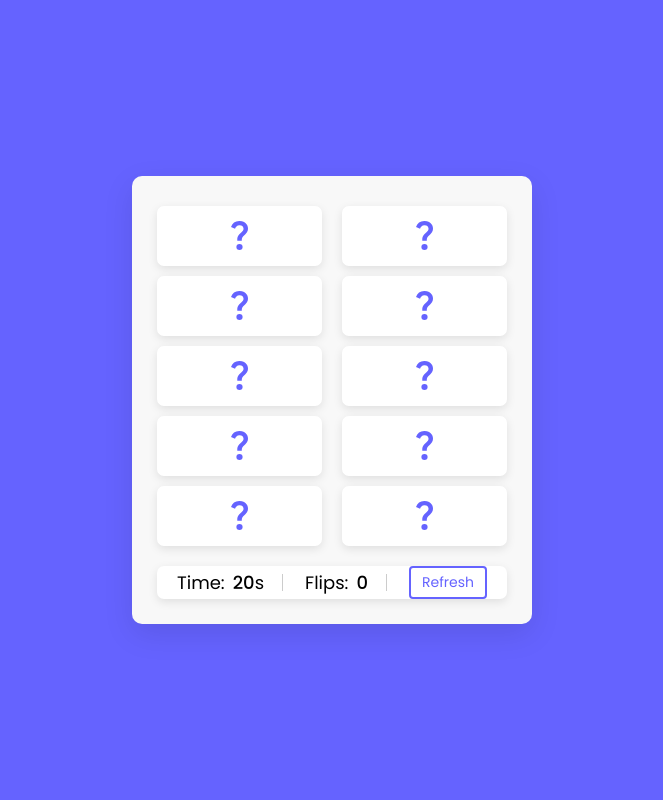
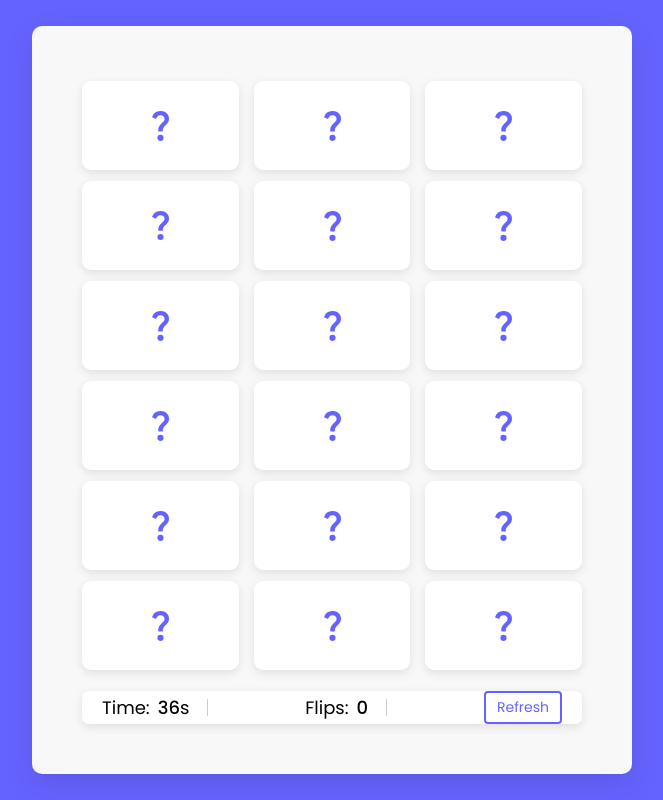
Before and after one commit to Asnaabdul/memorycard-game, a plain HTML site: page Memory Cards Game [Demo 2]/index.html in a window 1280 px wide. Shown: the whole page, without its empty margins (308-971 px from the left). Drawn offline with Linux system fonts and the light colour scheme.

Commit message:
Add files via upload

```diff
--- a/Memory Cards Game [Demo 2]/index.html
+++ b/Memory Cards Game [Demo 2]/index.html
@@ -9,121 +9,108 @@
 
 <body>
   <div class="wrapper">
+
     <ul class="cards">
 
       <!-- Pair 1 -->
       <li class="card">
-        <div class="view front-view">
-          <img src="images/que_icon.svg" alt="icon">
-        </div>
-        <div class="view back-view">
-          <img src="images/img-1.png" alt="card-img">
-          <span class="card-number">0</span>
-        </div>
+        <div class="view front-view"><img src="images/que_icon.svg" alt="icon"></div>
+        <div class="view back-view"><img src="images/img_1.png"><span class="card-number">0</span></div>
       </li>
-
       <li class="card">
-        <div class="view front-view">
-          <img src="images/que_icon.svg" alt="icon">
-        </div>
-        <div class="view back-view">
-          <img src="images/img-1.png" alt="card-img">
-          <span class="card-number">0</span>
-        </div>
+        <div class="view front-view"><img src="images/que_icon.svg"></div>
+        <div class="view back-view"><img src="images/img_1.png"><span class="card-number">3</span></div>
       </li>
 
       <!-- Pair 2 -->
       <li class="card">
-        <div class="view front-view">
-          <img src="images/que_icon.svg" alt="icon">
-        </div>
-        <div class="view back-view">
-          <img src="images/img-2.png" alt="card-img">
-          <span class="card-number">0</span>
-        </div>
+        <div class="view front-view"><img src="images/que_icon.svg"></div>
+        <div class="view back-view"><img src="images/img_2.png"><span class="card-number">0</span></div>
       </li>
-
       <li class="card">
-        <div class="view front-view">
-          <img src="images/que_icon.svg" alt="icon">
-        </div>
-        <div class="view back-view">
-          <img src="images/img-2.png" alt="card-img">
-          <span class="card-number">2</span>
-        </div>
+        <div class="view front-view"><img src="images/que_icon.svg"></div>
+        <div class="view back-view"><img src="images/img_2.png"><span class="card-number">8</span></div>
       </li>
 
       <!-- Pair 3 -->
       <li class="card">
-        <div class="view front-view">
-          <img src="images/que_icon.svg" alt="icon">
-        </div>
-        <div class="view back-view">
-          <img src="images/img-3.png" alt="card-img">
-          <span class="card-number">2</span>
-        </div>
+        <div class="view front-view"><img src="images/que_icon.svg"></div>
+        <div class="view back-view"><img src="images/img_3.png"><span class="card-number">1</span></div>
       </li>
-
       <li class="card">
-        <div class="view front-view">
-          <img src="images/que_icon.svg" alt="icon">
-        </div>
-        <div class="view back-view">
-          <img src="images/img-3.png" alt="card-img">
-          <span class="card-number">1</span>
-        </div>
+        <div class="view front-view"><img src="images/que_icon.svg"></div>
+        <div class="view back-view"><img src="images/img_3.png"><span class="card-number">2</span></div>
       </li>
 
       <!-- Pair 4 -->
       <li class="card">
-        <div class="view front-view">
-          <img src="images/que_icon.svg" alt="icon">
-        </div>
-        <div class="view back-view">
-          <img src="images/img-4.png" alt="card-img">
-          <span class="card-number">1</span>
-        </div>
+        <div class="view front-view"><img src="images/que_icon.svg"></div>
+        <div class="view back-view"><img src="images/img_4.png"><span class="card-number">0</span></div>
       </li>
-
       <li class="card">
-        <div class="view front-view">
-          <img src="images/que_icon.svg" alt="icon">
-        </div>
-        <div class="view back-view">
-          <img src="images/img-4.png" alt="card-img">
-          <span class="card-number">3</span>
-        </div>
+        <div class="view front-view"><img src="images/que_icon.svg"></div>
+        <div class="view back-view"><img src="images/img_4.png"><span class="card-number">4</span></div>
       </li>
 
       <!-- Pair 5 -->
       <li class="card">
-        <div class="view front-view">
-          <img src="images/que_icon.svg" alt="icon">
-        </div>
-        <div class="view back-view">
-          <img src="images/img-5.png" alt="card-img">
-          <span class="card-number">0</span>
-        </div>
+        <div class="view front-view"><img src="images/que_icon.svg"></div>
+        <div class="view back-view"><img src="images/img_5.png"><span class="card-number">1</span></div>
+      </li>
+      <li class="card">
+        <div class="view front-view"><img src="images/que_icon.svg"></div>
+        <div class="view back-view"><img src="images/img_5.png"><span class="card-number">3</span></div>
       </li>
 
+      <!-- Pair 6 -->
       <li class="card">
-        <div class="view front-view">
-          <img src="images/que_icon.svg" alt="icon">
-        </div>
-        <div class="view back-view">
-          <img src="images/img-5.png" alt="card-img">
-          <span class="card-number">4</span>
-        </div>
+        <div class="view front-view"><img src="images/que_icon.svg"></div>
+        <div class="view back-view"><img src="images/img_6.png"><span class="card-number">1</span></div>
+      </li>
+      <li class="card">
+        <div class="view front-view"><img src="images/que_icon.svg"></div>
+        <div class="view back-view"><img src="images/img_6.png"><span class="card-number">8</span></div>
+      </li>
+
+      <!-- Pair 7 -->
+      <li class="card">
+        <div class="view front-view"><img src="images/que_icon.svg"></div>
+        <div class="view back-view"><img src="images/img_7.png"><span class="card-number">0</span></div>
+      </li>
+      <li class="card">
+        <div class="view front-view"><img src="images/que_icon.svg"></div>
+        <div class="view back-view"><img src="images/img_7.png"><span class="card-number">8</span></div>
+      </li>
+
+      <!-- Pair 8 -->
+      <li class="card">
+        <div class="view front-view"><img src="images/que_icon.svg"></div>
+        <div class="view back-view"><img src="images/img_8.png"><span class="card-number">1</span></div>
+      </li>
+      <li class="card">
+        <div class="view front-view"><img src="images/que_icon.svg"></div>
+        <div class="view back-view"><img src="images/img_8.png"><span class="card-number">4</span></div>
+      </li>
+
+      <!-- Pair 9 -->
+      <li class="card">
+        <div class="view front-view"><img src="images/que_icon.svg"></div>
+        <div class="view back-view"><img src="images/img_9.png"><span class="card-number">1</span></div>
+      </li>
+      <li class="card">
+        <div class="view front-view"><img src="images/que_icon.svg"></div>
+        <div class="view back-view"><img src="images/img_9.png"><span class="card-number">3</span></div>
       </li>
 
     </ul>
 
     <!-- Game Details -->
     <div class="details">
-      <p class="time">Time: <span><b>20</b>s</span></p>
+      <p class="time">Time: <span><b>30</b>s</span></p>
       <p class="flips">Flips: <span><b>0</b></span></p>
       <button id="refresh-btn">Refresh</button>
     </div>
+
   </div>
 
   <script src="script.js"></script>
--- a/Memory Cards Game [Demo 2]/script.js
+++ b/Memory Cards Game [Demo 2]/script.js
@@ -3,7 +3,7 @@ const timeTag = document.querySelector(".time b");
 const flipsTag = document.querySelector(".flips b");
 const refreshBtn = document.querySelector("#refresh-btn");
 
-let maxTime = 20;
+let maxTime = 36 ;
 let timeLeft = maxTime;
 let flips = 0;
 let matchedCard = 0;
@@ -48,7 +48,7 @@ function flipCard({target: clickedCard}) {
 function matchCards(img1, img2) {
     if(img1 === img2) {
         matchedCard++;
-        if(matchedCard === 5) {
+        if(matchedCard === 9) {
             clearInterval(timer);
         }
         cardOne.removeEventListener("click", flipCard);
--- a/Memory Cards Game [Demo 2]/style.css
+++ b/Memory Cards Game [Demo 2]/style.css
@@ -26,7 +26,7 @@ body{
 }
 
 .wrapper{
-  padding: 25px;
+  padding: 50px;
   background: #f8f8f8;
   border-radius: 10px;
   box-shadow: 0 10px 30px rgba(0,0,0,0.1);
@@ -39,8 +39,8 @@ body{
 }
 
 .cards{
-  height: 350px;
-  width: 350px;
+  height: 600px;
+  width: 500px;
   flex-wrap: wrap;
   justify-content: space-between;
 }
@@ -50,9 +50,10 @@ body{
   position: relative;
   perspective: 1000px;
   transform-style: preserve-3d;
-  height: calc(100% / 5 - 10px);
-  width: calc(100% / 2 - 10px);
+  height: calc(100% / 6 - 10px);  /* ✅ FIXED */
+  width: calc(100% / 3 - 10px);   /* 3 columns */
 }
+
 
 .card.shake{
   animation: shake 0.35s ease-in-out;
@@ -83,7 +84,7 @@ body{
   pointer-events: none;
   position: absolute;
   background: #fff;
-  border-radius: 7px;
+  border-radius: 9px;
   backface-visibility: hidden;
   transition: transform 0.25s linear;
   box-shadow: 0 3px 10px rgba(0,0,0,0.1);
@@ -184,7 +185,7 @@ body{
     width: 300px;
   }
   .card .back-view img{
-    max-width: 35px;
+    max-width: 40px;
   }
   .details{
     margin-top: 10px;
@@ -202,5 +203,15 @@ body{
     border: none;
     color: #fff;
     background: #6563ff;
+  .card .back-view img{
+  width: 60px !important;
+  height: 60px !important;
+  max-width: none !important;
+  max-height: none !important;
+  object-fit: contain;
+  display: block;
   }
+
+  }
+
 }
```
Also changed, not shown: Memory Cards Game [Demo 2]/images/img_1.png (added), Memory Cards Game [Demo 2]/images/img_2.png (added), Memory Cards Game [Demo 2]/images/img_3.png (added), Memory Cards Game [Demo 2]/images/img_4.png (added), Memory Cards Game [Demo 2]/images/img_5.png (added), Memory Cards Game [Demo 2]/images/img_6.png (added), Memory Cards Game [Demo 2]/images/img_7.png (added), Memory Cards Game [Demo 2]/images/img_8.png (added), Memory Cards Game [Demo 2]/images/img_9.png (added).
